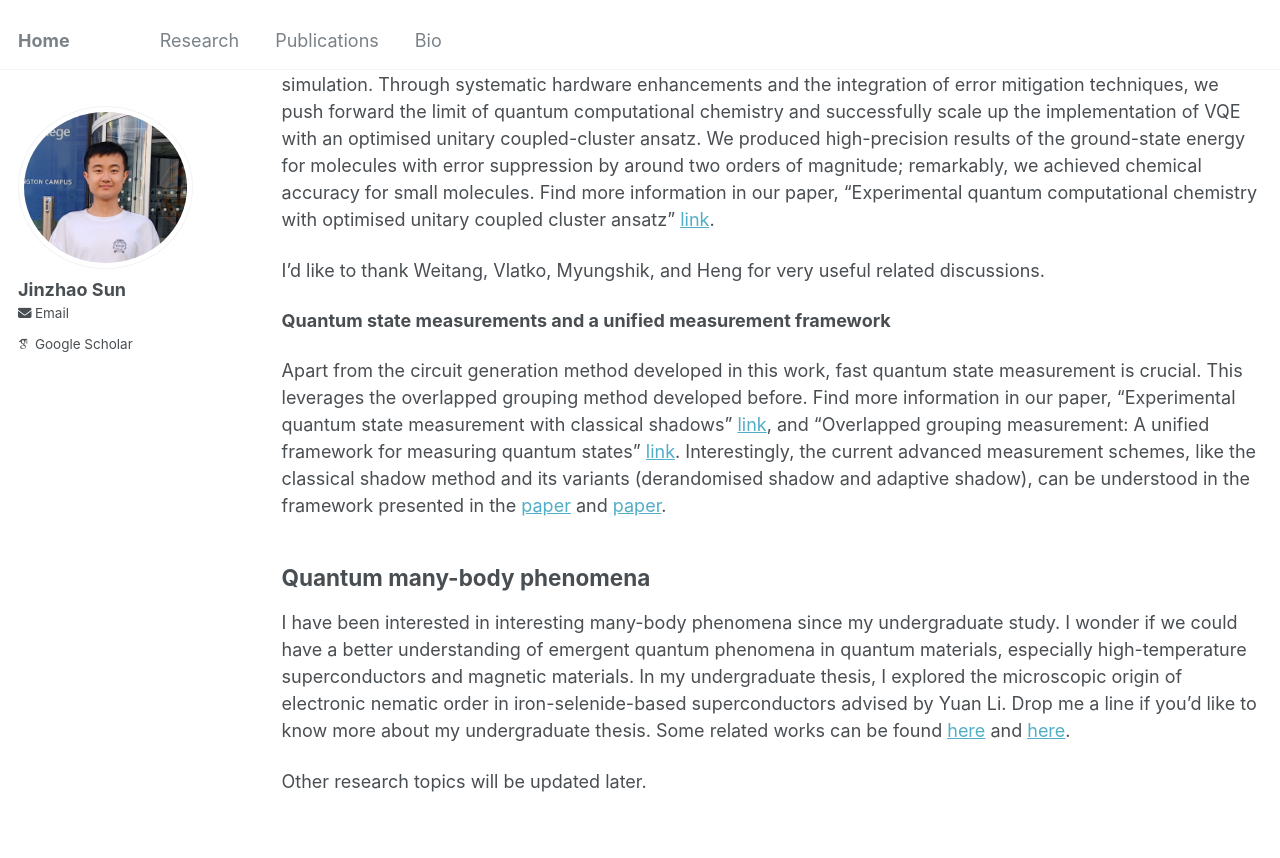
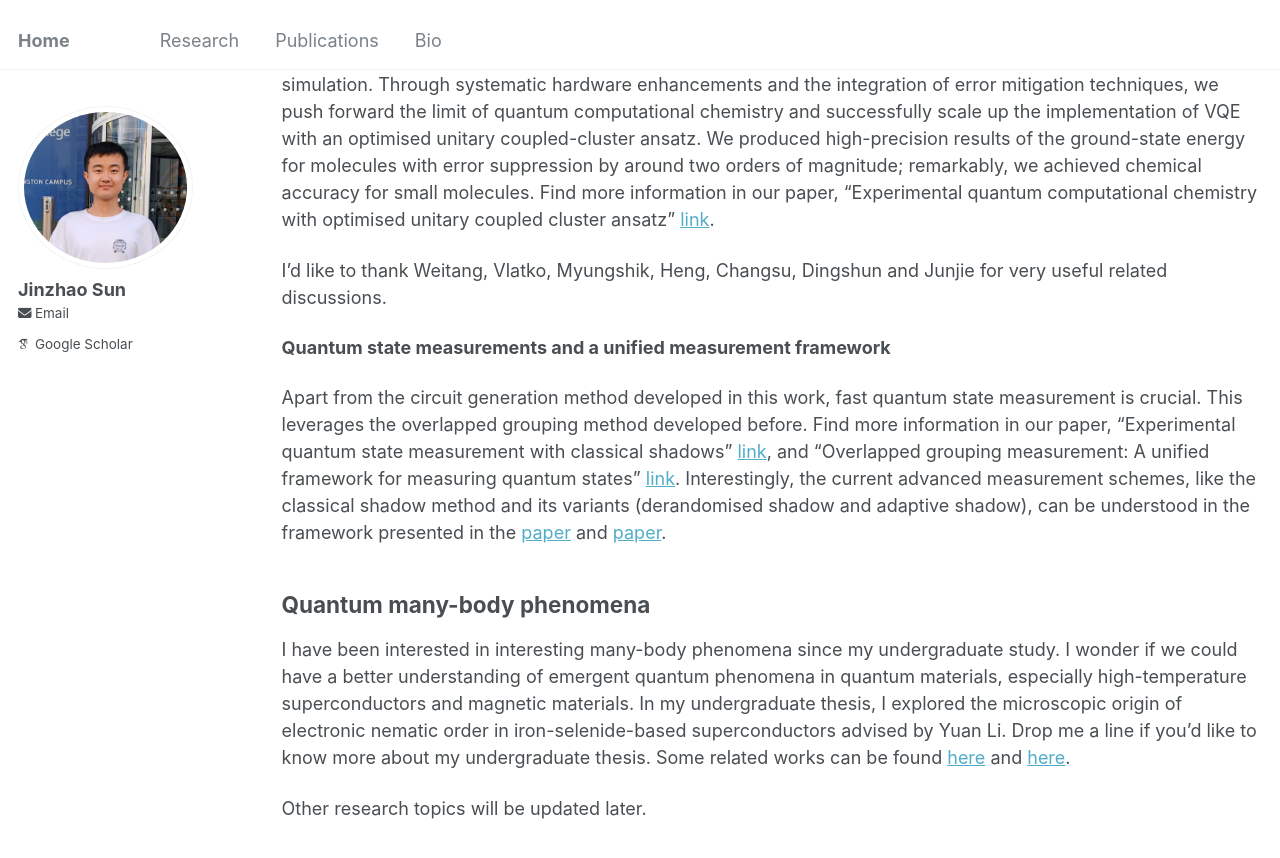
Before and after one commit to jinzhao-sun/jinzhao-sun.github.io, a Jekyll site: the page built from _pages/research.md, in a window 1280 px wide and 900 px high, scrolled down 4264 px. Shown: the top 858 px of the window. Built offline with Jekyll 4.4.1, drawn with Linux system fonts in a browser that asks for light colours; some web fonts are replaced.

Commit message:
Update research.md

```diff
--- a/_pages/research.md
+++ b/_pages/research.md
@@ -84,7 +84,7 @@ The application of quantum computing to computational chemistry faces various ex
 
 The protocol presents significant improvements in the circuit depth and running time, key metrics for chemistry simulation. Through systematic hardware enhancements and the integration of error mitigation techniques, we push forward the limit of quantum computational chemistry and successfully scale up the implementation of VQE with an optimised unitary coupled-cluster ansatz. We produced high-precision results of the ground-state energy for molecules with error suppression by around two orders of magnitude; remarkably, we achieved chemical accuracy for small molecules. Find more information in our paper, "Experimental quantum computational chemistry with optimised unitary coupled cluster ansatz" [link](https://www.nature.com/articles/s41567-024-02530-z).
 
-I'd like to thank Weitang, Vlatko, Myungshik, and Heng for very useful related discussions.
+I'd like to thank Weitang, Vlatko, Myungshik, Heng, Changsu, Dingshun and Junjie for very useful related discussions.
 
 
 **Quantum state measurements and a unified measurement framework**
```
